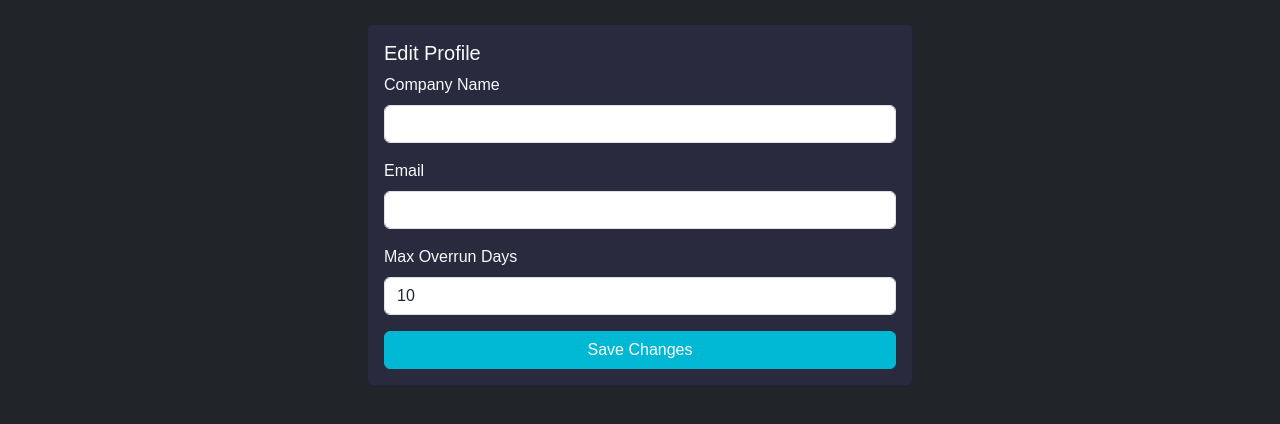
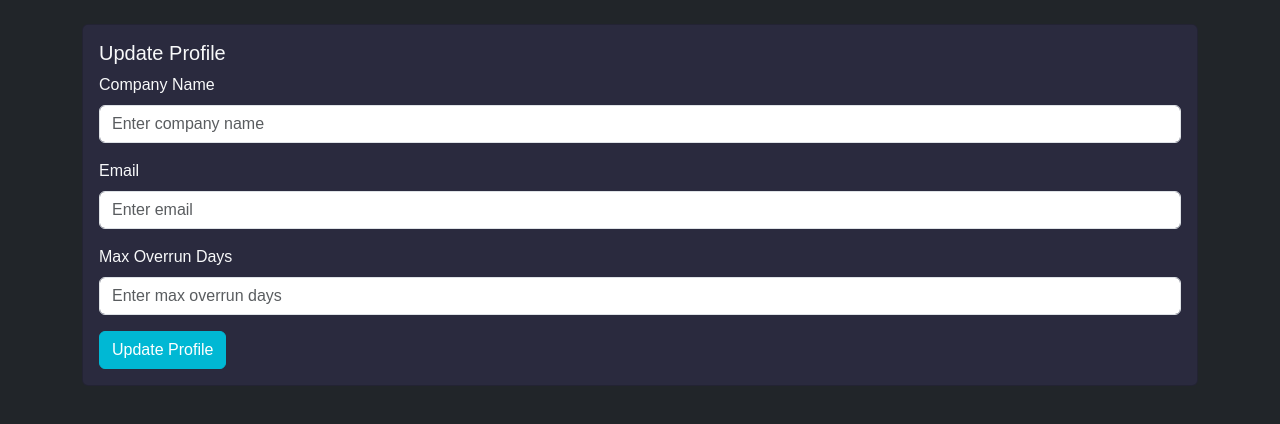
Before and after one commit to fullaware/astrosurge, a FastAPI app: template templates/user_details.html in a window 1280 px wide. Shown: the part 56-480 px from the top of the page. Run offline with FastAPI, Linux system fonts and the light colour scheme; the template is opened without the code that fills it, so the values that code supplies are empty.

Commit message:
Can update all user details.

```diff
--- a/templates/user_details.html
+++ b/templates/user_details.html
@@ -1,25 +1,30 @@
 {% extends "base.html" %}
 
 {% block content %}
-    <div class="row justify-content-center">
-        <div class="col-md-6">
+<div class="row">
+    <div class="col-12">
         <div class="card">
             <div class="card-body text-light">
-                    <h5 class="card-title">Edit Profile</h5>
-                    <form method="post" action="/users/me">
+                <h5 class="card-title">Update Profile</h5>
+                {% if request.headers.get("X-Error") %}
+                <div class="alert alert-warning" role="alert">
+                    {{ request.headers.get("X-Error") }}
+                </div>
+                {% endif %}
+                <form method="POST" action="/users/me">
                     <div class="mb-3">
                         <label for="company_name" class="form-label">Company Name</label>
-                            <input type="text" class="form-control" name="company_name" id="company_name" value="{{ user.company_name }}" pattern="[a-zA-Z0-9 ]{1,30}" title="Company Name must be alphanumeric, up to 30 characters" required>
+                        <input type="text" class="form-control" id="company_name" name="company_name" value="{{ user.company_name }}" placeholder="Enter company name">
                     </div>
                     <div class="mb-3">
                         <label for="email" class="form-label">Email</label>
-                            <input type="email" class="form-control" name="email" id="email" value="{{ user.email }}" required>
+                        <input type="email" class="form-control" id="email" name="email" value="{{ user.email }}" placeholder="Enter email">
                     </div>
                     <div class="mb-3">
                         <label for="max_overrun_days" class="form-label">Max Overrun Days</label>
-                            <input type="number" class="form-control" name="max_overrun_days" id="max_overrun_days" value="{{ user.max_overrun_days|default(10) }}" min="0" title="Maximum days past scheduled duration before returning (non-negative)" required>
+                        <input type="number" class="form-control" id="max_overrun_days" name="max_overrun_days" value="{{ user.max_overrun_days }}" placeholder="Enter max overrun days">
                     </div>
-                        <button type="submit" class="btn btn-primary w-100">Save Changes</button>
+                    <button type="submit" class="btn btn-primary">Update Profile</button>
                 </form>
             </div>
         </div>
```
Also changed, not shown: routes/auth.py (+41 -2 lines). Lines whose indentation alone changed are shown as unchanged.
